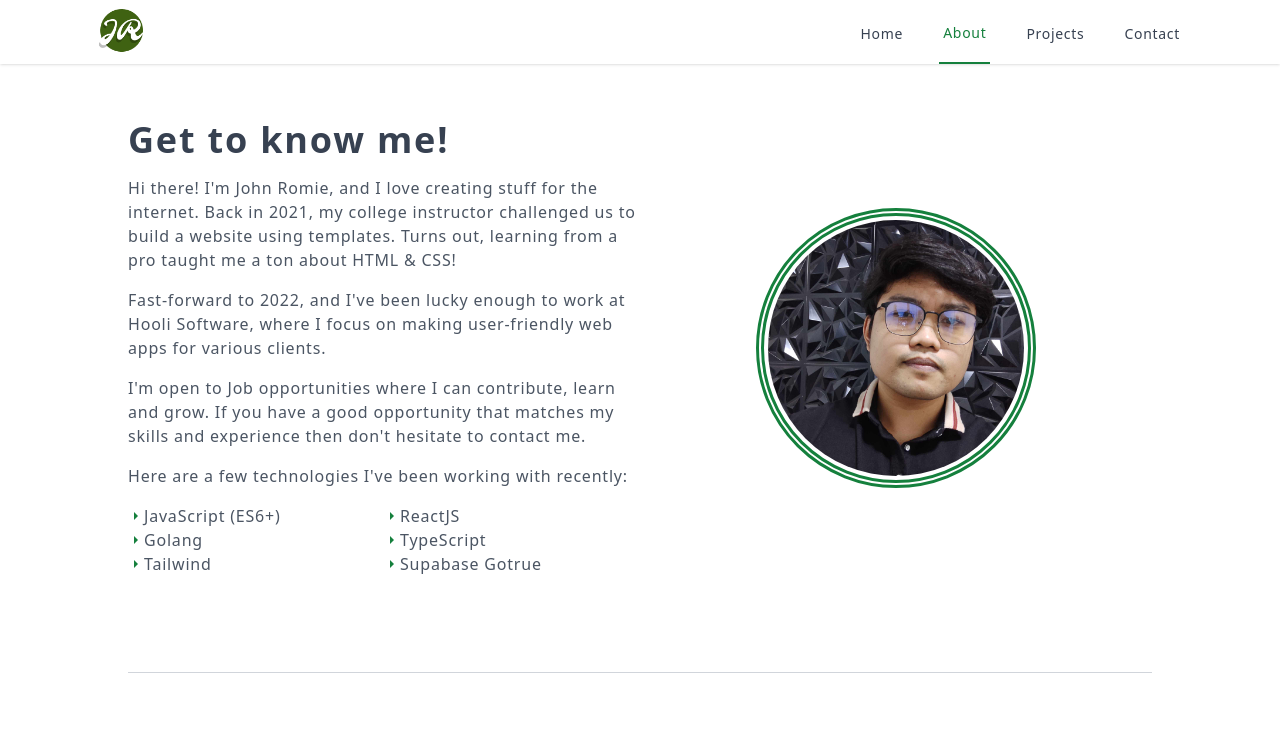
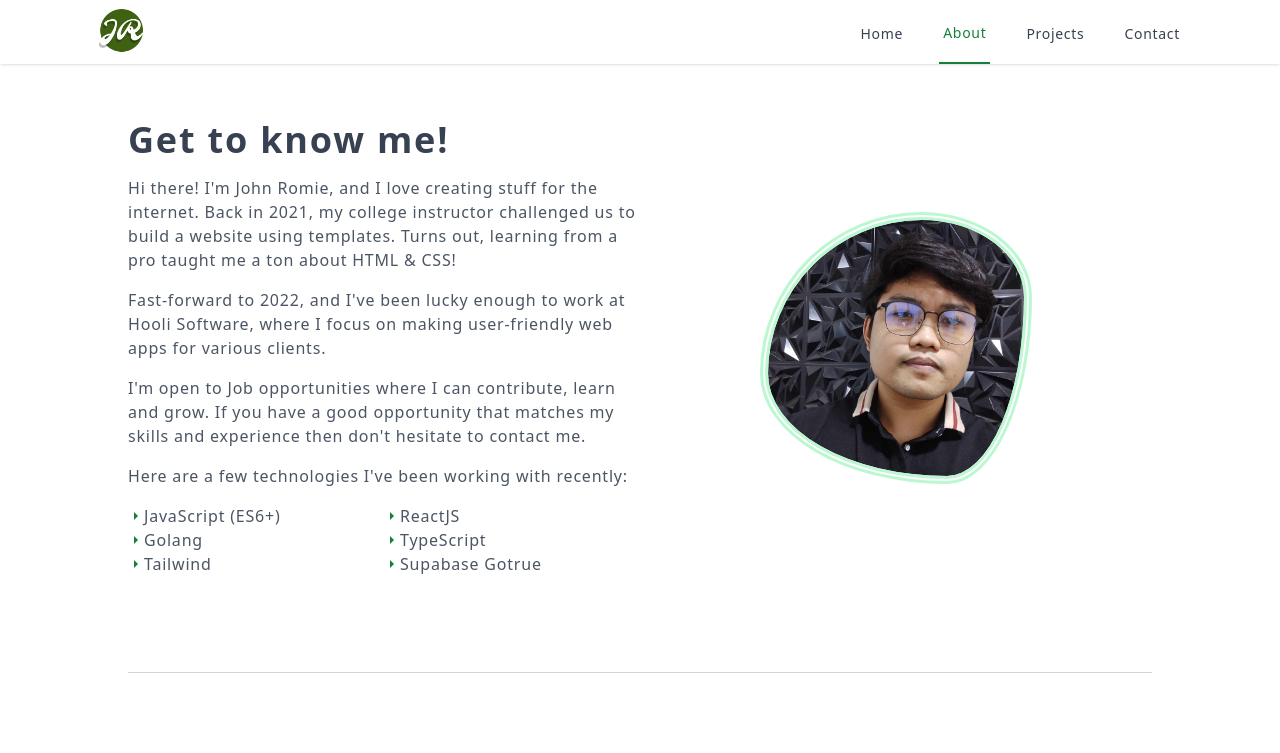
Before and after one commit to jhnrmss/jhnrmss.github.io, a React (Vite) app: page /about in a window 1280 px wide. Shown: the top 753 px of the page. Built offline with nearby package versions, Linux system fonts and the light colour scheme.

Commit message:
chore/add animation

```diff
--- a/src/index.css
+++ b/src/index.css
@@ -33,7 +33,6 @@
     --ring: 222.2 84% 4.9%;
 
     --radius: 0.5rem;
-
   }
 
   .dark {
@@ -66,3 +65,20 @@
     --ring: 212.7 26.8% 83.9%;
   }
 }
+
+@layer utilities {
+  @keyframes border-jello {
+    0% {
+      border-radius: 60% 40% 30% 70%/60% 30% 70% 40%;
+    }
+    50% {
+      border-radius: 30% 60% 70% 40%/50% 60% 30% 60%;
+    }
+    100% {
+      border-radius: 60% 40% 30% 70%/60% 30% 70% 40%;
+    }
+  }
+  .animate-jello {
+    animation: border-jello 1s infinite;
+  }
+}
--- a/src/pages/About/HeroSection/index.tsx
+++ b/src/pages/About/HeroSection/index.tsx
@@ -46,7 +46,7 @@ function HeroSection() {
           </div>
         </div>
         <div className=" items-center justify-center mt-6 lg:mt-0 hidden sm:flex">
-          <Avatar className="h-[16rem] w-auto outline-8 outline-double outline-offset-4 outline-green-700 ">
+          <Avatar className="animate-jello h-[16rem] w-auto outline-8 outline-double  outline-green-200 ">
             <AvatarImage src={meImage} alt="me" />
           </Avatar>
         </div>
--- a/tailwind.config.js
+++ b/tailwind.config.js
@@ -32,6 +32,10 @@ module.exports = {
         "accordion-down": "accordion-down 0.2s ease-out",
         "accordion-up": "accordion-up 0.2s ease-out",
       },
+      fontFamily: {
+        satoshi:['Satoshi','sans-serif'],
+        inter: ['Inter', 'sans-serif']
+      }
     },
   },
   plugins: [require("tailwindcss-animate")],
```
